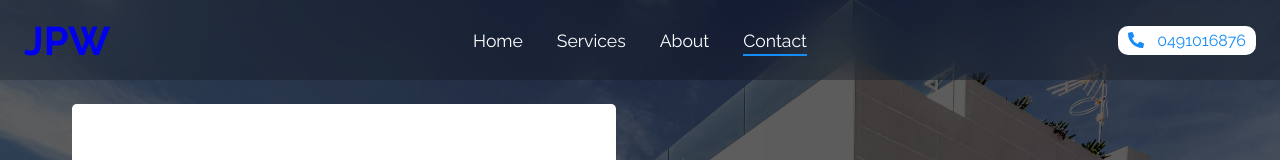
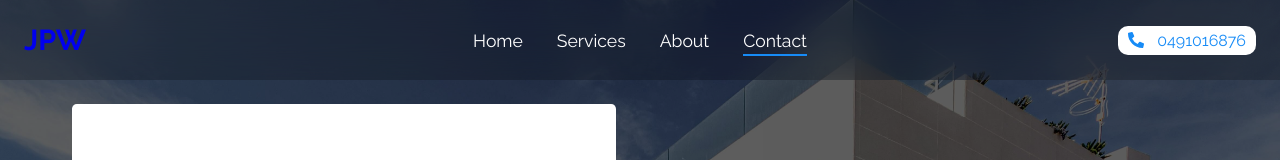
Before and after one commit to xavierprice/jetstream, a React (Vite) app in the folder vite-project/: page /jetstream/contact in a window 1280 px wide. Shown: the top 160 px of the page. Built offline with nearby package versions, Linux system fonts and the light colour scheme.

Commit message:
fix navbar jpw visited issue and contact-form wrap issue

```diff
--- a/vite-project/package.json
+++ b/vite-project/package.json
@@ -35,6 +35,7 @@
     "eslint-plugin-react": "^7.32.2",
     "eslint-plugin-react-hooks": "^4.6.0",
     "eslint-plugin-react-refresh": "^0.4.3",
+    "gh-pages": "^6.1.1",
     "sass": "^1.69.5",
     "vite": "^4.4.5",
     "vite-plugin-sass": "^0.1.0"
--- a/vite-project/src/components/Navbar.jsx
+++ b/vite-project/src/components/Navbar.jsx
@@ -41,11 +41,15 @@ const Navbar = ({ openModal, phoneNumber }) => {
 
   return (
     <div className="navbar-component">
-      <li className="navbar-left">
-        <Link to="/jetstream/" onClick={closeMenu}>
-          <h1 className={!nav ? "" : "navbar-left alt"}>JPW</h1>
+      <h2 className="navbar-left">
+        <Link
+          to="/jetstream/"
+          onClick={closeMenu}
+          className={!nav ? "" : "navbar-left alt"}
+        >
+          JPW
         </Link>
-      </li>
+      </h2>
       <ul className="navbar-headings">
         <li className={location.pathname === "/jetstream/" ? "active" : ""}>
           <Link to="/jetstream/">Home</Link>
--- a/vite-project/src/styles/main.css
+++ b/vite-project/src/styles/main.css
@@ -213,19 +213,23 @@ h1 {
   justify-content: space-between;
   align-items: center;
 }
-.navbar-component li a {
+.navbar-component li a,
+.navbar-component h2 a {
   list-style: none;
   cursor: pointer;
   transition: var(--SmoothTransition);
 }
-.navbar-component li a:hover {
+.navbar-component li a:hover,
+.navbar-component h2 a:hover {
   color: var(--hoverColor);
 }
-.navbar-component li a:visited {
+.navbar-component li a:visited,
+.navbar-component h2 a:visited {
   color: white;
   transition: var(--SmoothTransition);
 }
-.navbar-component li a:visited:hover {
+.navbar-component li a:visited:hover,
+.navbar-component h2 a:visited:hover {
   color: var(--hoverColor);
 }
 .navbar-component .navbar-left {
@@ -421,12 +425,14 @@ h1 {
 }
 .contact-component .quote-form-container .quote-form .form-group.double-label {
   flex-direction: row;
+  flex-wrap: wrap;
 }
 .contact-component .quote-form-container .quote-form .form-group.double-label span {
   flex: 1;
   display: flex;
   flex-direction: column;
   gap: var(--halfSmallPadding);
+  min-width: 135px;
 }
 .contact-component .quote-form-container .quote-form label {
   display: block;
--- a/vite-project/src/styles/main.scss
+++ b/vite-project/src/styles/main.scss
@@ -288,7 +288,8 @@ h1 {
   justify-content: space-between;
   align-items: center;
 
-  li a {
+  li a,
+  h2 a {
     list-style: none;
     cursor: pointer;
     transition: var(--SmoothTransition);
@@ -522,13 +523,16 @@ h1 {
 
   .quote-form-container .quote-form .form-group.double-label {
     flex-direction: row;
-  }
+    flex-wrap: wrap;
+  }
+
 
   .quote-form-container .quote-form .form-group.double-label span {
     flex: 1;
     display: flex;
     flex-direction: column;
     gap: var(--halfSmallPadding);
+    min-width: 135px;
   }
 
   .quote-form-container .quote-form label {
```
Also changed, not shown: 2 other files (tests, documents, lock files or other folders).
